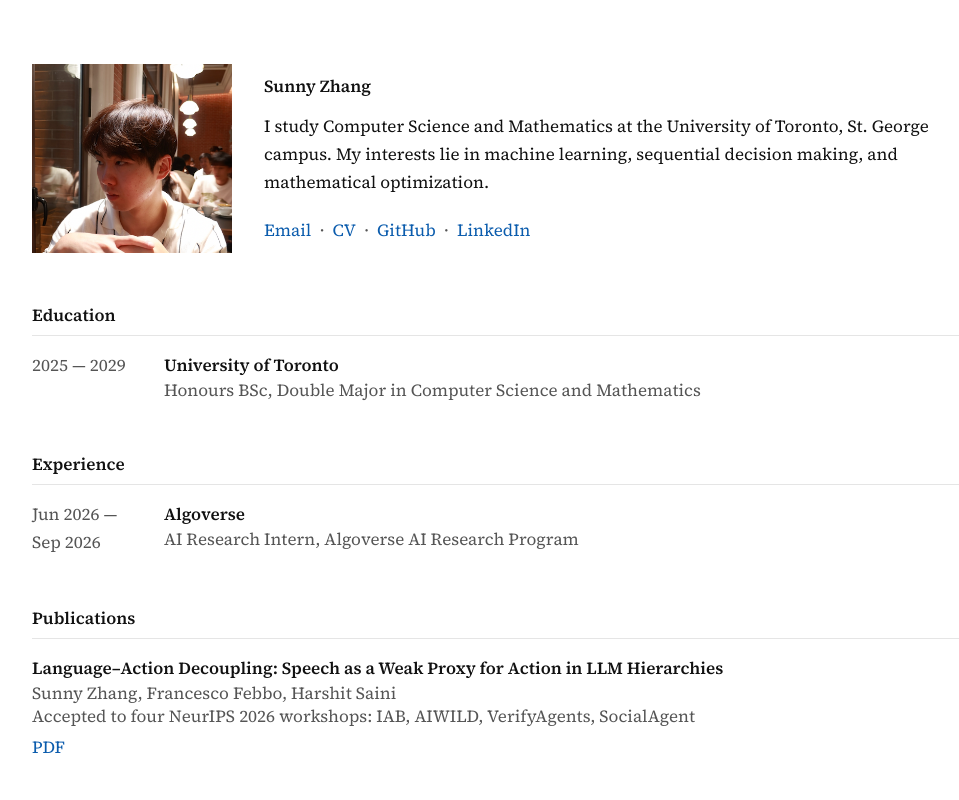
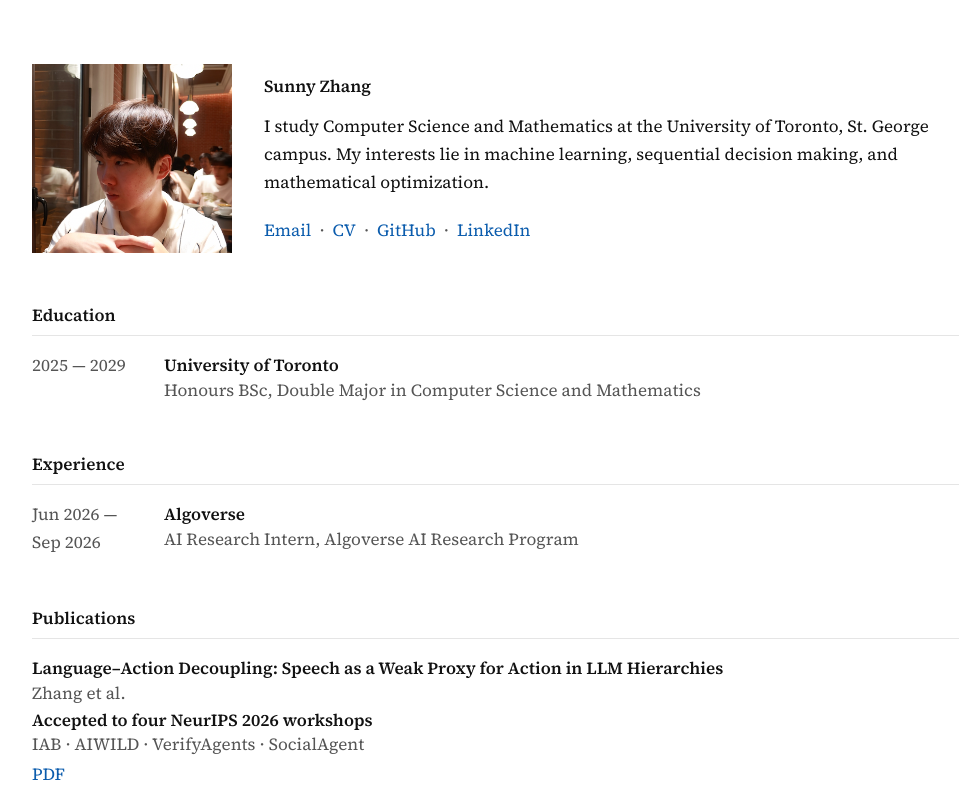
Before and after one commit to sunnysanitize/portfolio-website, a Next.js app: page / in a window 1280 px wide. Shown: the top 800 px of the page, without its empty margins (136-1095 px from the left). Built offline with nearby package versions, Linux system fonts and the light colour scheme.

Commit message:
credit publication as Zhang et al., surface NeurIPS acceptance

```diff
--- a/app/page.tsx
+++ b/app/page.tsx
@@ -25,9 +25,9 @@ const publications = [
   {
     title:
       "Language–Action Decoupling: Speech as a Weak Proxy for Action in LLM Hierarchies",
-    authors: "Sunny Zhang, Francesco Febbo, Harshit Saini",
-    venue:
-      "Accepted to four NeurIPS 2026 workshops: IAB, AIWILD, VerifyAgents, SocialAgent",
+    authors: "Zhang et al.",
+    venue: "Accepted to four NeurIPS 2026 workshops",
+    workshops: ["IAB", "AIWILD", "VerifyAgents", "SocialAgent"],
     paperUrl: "/language-action-decoupling.pdf",
   },
 ];
@@ -157,8 +157,9 @@ export default function Home() {
               <p className="leading-snug text-muted-foreground">
                 {paper.authors}
               </p>
+              <p className="mt-1 leading-snug font-semibold">{paper.venue}</p>
               <p className="leading-snug text-muted-foreground">
-                {paper.venue}
+                {paper.workshops.join(" · ")}
               </p>
               <p className="mt-1">
                 <a
```
